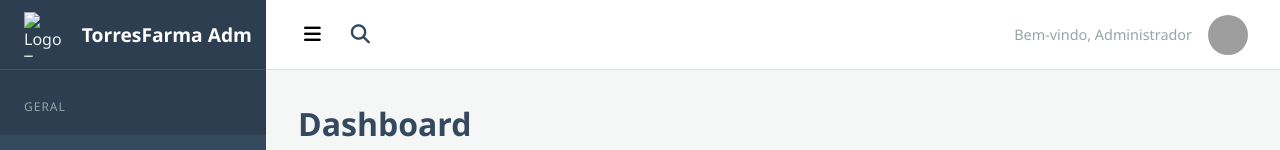
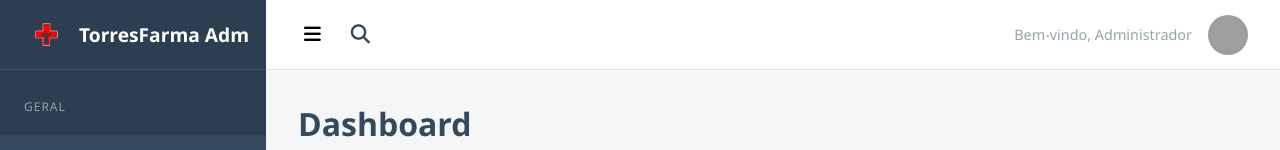
Before and after one commit to gabTorres2003/Site-Drogaria-Torres-Farma, a plain HTML site: page admin/dashboard.html in a window 1280 px wide. Shown: the top 150 px of the page. Drawn offline with Linux system fonts and the light colour scheme; grey boxes are pictures that could not be loaded.

Commit message:
Update dashboard.html

```diff
--- a/admin/dashboard.html
+++ b/admin/dashboard.html
@@ -16,7 +16,7 @@
         <div class="sidebar-header">
           <div class="sidebar-logo-expanded">
             <img
-              src="../assets/img/logo-torres.png"
+              src="/website/assets/img/logo-torres.png"
               alt="Logo Torres Farma"
               class="logo-img-full"
             />
@@ -24,7 +24,7 @@
           </div>
           <div class="sidebar-logo-collapsed">
             <img
-              src="../assets/img/logo-torres.png"
+              src="../website/assets/img/logo-torres.png"
               alt="Logo Minimizada"
               class="logo-img-small"
             />
```
